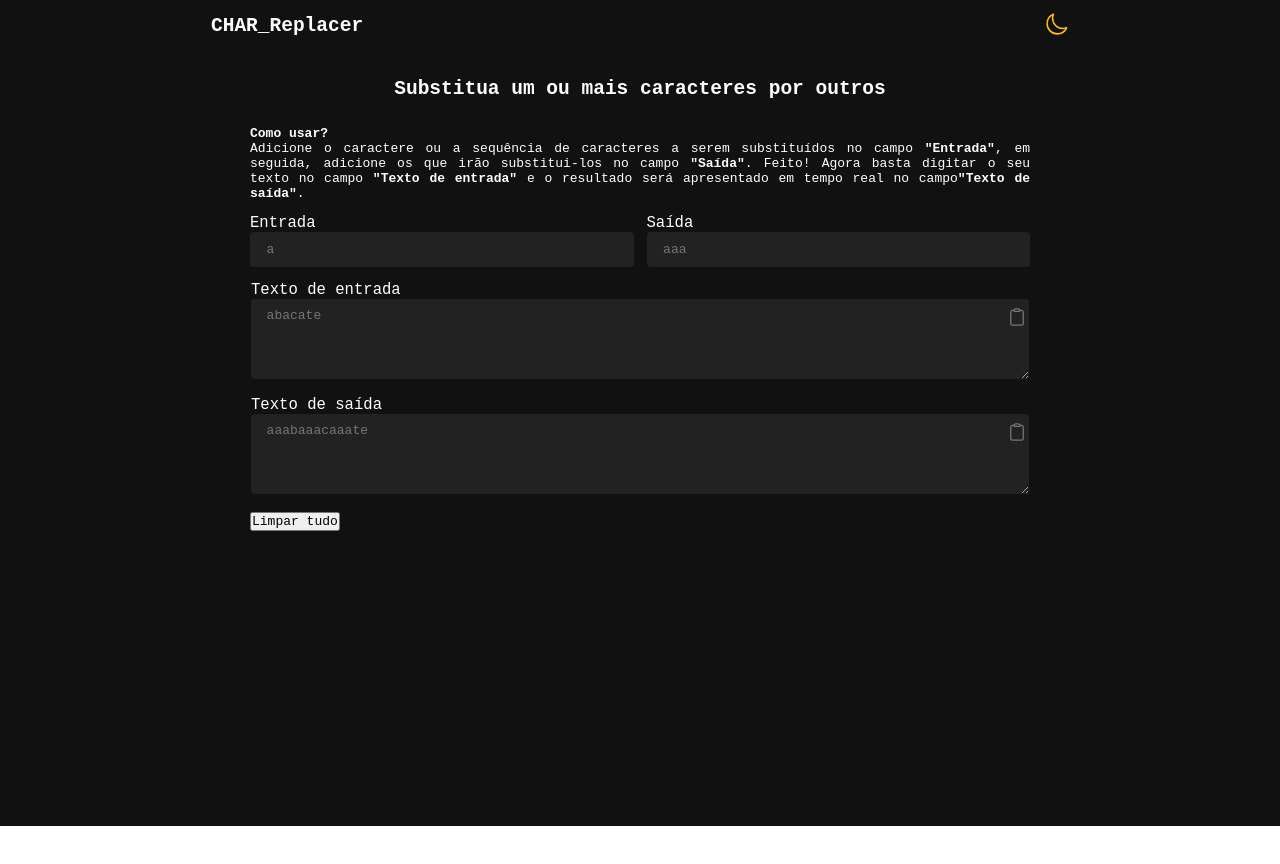
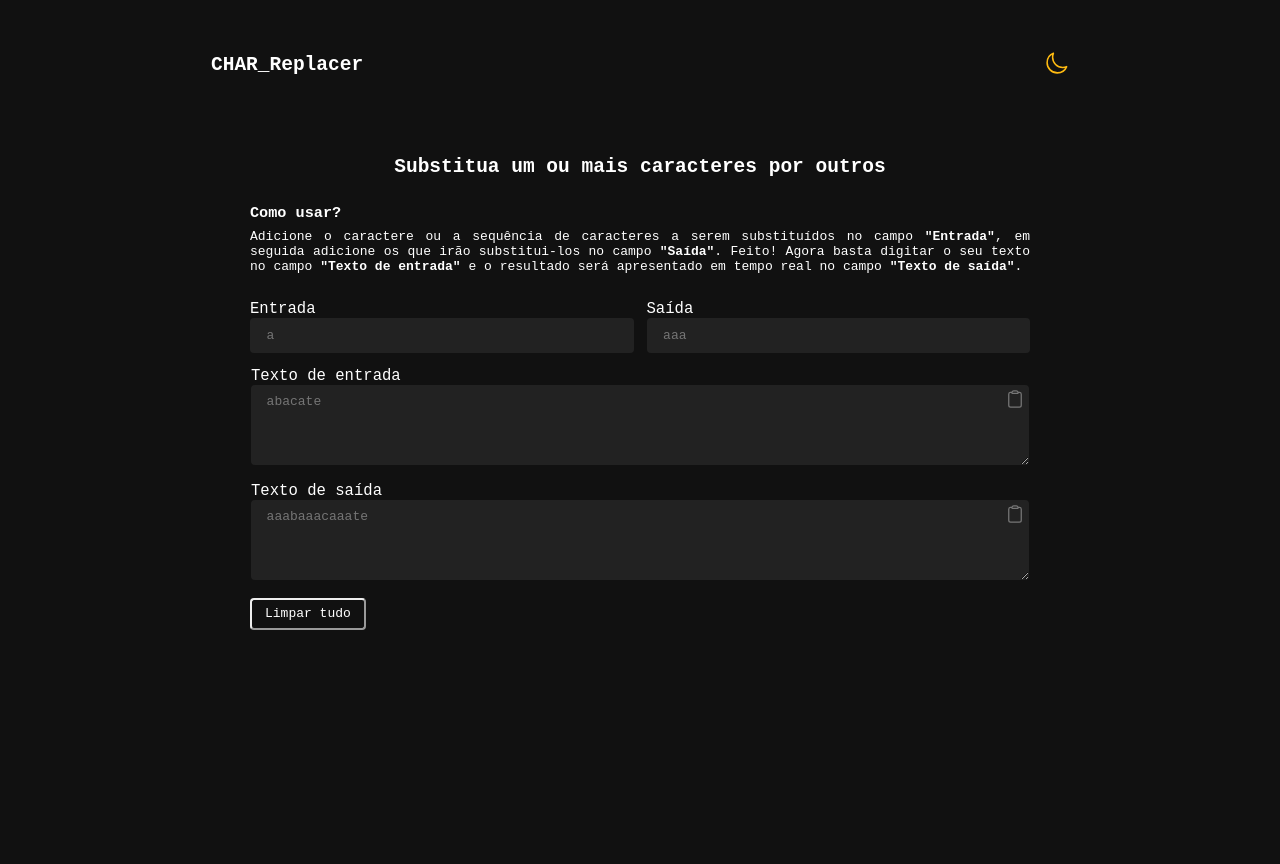
Before and after one commit to jeanwisotscki/char-replacer, a React (Vite) app: page / in a window 1280 px wide. Shown: the top 864 px of the page. Before the commit the page ends 826 px from the top, so only its background shows below. Built offline with nearby package versions, Linux system fonts and the light colour scheme.

Commit message:
ajustes e correções

```diff
--- a/src/App.tsx
+++ b/src/App.tsx
@@ -16,13 +16,13 @@ function App() {
       <Header />
       <Container>
         <h2>Substitua um ou mais caracteres por outros</h2>
-        <strong>Como usar?</strong>
+        <h3>Como usar?</h3>
         <p>
           Adicione o caractere ou a sequência de caracteres a serem substituídos
-          no campo <strong>"Entrada"</strong>, em seguida, adicione os que irão
+          no campo <strong>"Entrada"</strong>, em seguida adicione os que irão
           substitui-los no campo <strong>"Saída"</strong>. Feito! Agora basta
           digitar o seu texto no campo <strong>"Texto de entrada"</strong> e o
-          resultado será apresentado em tempo real no campo
+          resultado será apresentado em tempo real no campo{" "}
           <strong>"Texto de saída"</strong>.
         </p>
         <Forms />
--- a/src/components/Container/index.module.css
+++ b/src/components/Container/index.module.css
@@ -3,6 +3,7 @@
   width: 90%;
   min-height: calc(100vh - 4rem);
   margin: 0 auto;
+  padding-bottom: 4rem;
 }
 
 h2 {
@@ -10,7 +11,11 @@ h2 {
   margin: 2rem 0;
 }
 
+h3 {
+  margin: 0.5rem 0;
+}
+
 p {
   text-align: justify;
-  margin: 0 0 1rem;
+  margin-bottom: 2rem;
 }
--- a/src/components/Forms/index.module.css
+++ b/src/components/Forms/index.module.css
@@ -48,14 +48,20 @@
 
 .textFields div button {
   position: absolute;
-  top: 26px;
-  right: 2px;
+  top: 22px;
+  right: 4px;
   background: none;
   border: none;
   outline: none;
+  cursor: pointer;
 }
 
-button {
+.clearAllBtn {
+  background: none;
+  color: inherit;
   font-size: 1rem;
+  padding: 0.5rem 1rem;
+  border-color: inherit;
+  border-radius: 4px;
   cursor: pointer;
 }
--- a/src/components/Forms/index.tsx
+++ b/src/components/Forms/index.tsx
@@ -90,7 +90,11 @@ export const Forms = () => {
         </div>
       </section>
 
-      <button onClick={clearAll} title="Limpar todos os campos">
+      <button
+        className={styles.clearAllBtn}
+        onClick={clearAll}
+        title="Limpar todos os campos"
+      >
         Limpar tudo
       </button>
     </>
--- a/src/components/Header/index.module.css
+++ b/src/components/Header/index.module.css
@@ -1,6 +1,6 @@
 .header {
   max-width: 70rem;
-  height: 4rem;
+  height: 10rem;
   display: flex;
   align-items: center;
   justify-content: space-between;
```
